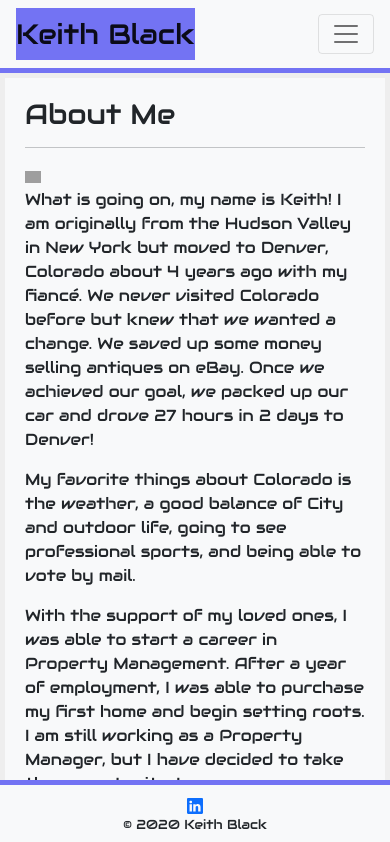
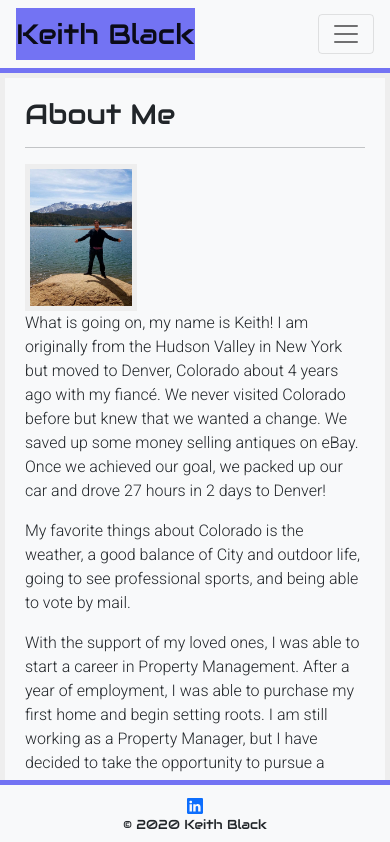
Before and after one commit to Kblack4290/React-Portfolio, a React (Create React App) app: page / in a window 390 px wide. Shown: the top 842 px of the page. Built offline with nearby package versions, Linux system fonts and the light colour scheme; grey boxes are pictures that could not be loaded.

Commit message:
about and profile styling

```diff
--- a/src/App.css
+++ b/src/App.css
@@ -13,3 +13,51 @@ body {
   background-size: cover;
 
 }
+
+.container {
+  background: #f8f9fa;
+  margin-top: 100px;
+  margin-bottom: 20px;
+  padding: 20px;
+  border: #eeeeee 5px solid;
+}
+
+.about-content {
+  font-family: Roboto;
+
+}
+
+#about-img {
+  border: #eeeeee solid 5px;
+  margin-right: 20px;
+  float: left;
+  width: 33%;
+}
+
+
+/* About */
+
+@media screen and (max-width:425px) {
+
+  #about-img {
+      float: none;
+  }
+
+  html,
+  Body {
+      background-image: none;
+  }
+
+  .container {
+
+      margin-top: 0;
+  }
+}
+
+@media screen and (max-width: 320px) {
+
+  img {
+      display: none;
+  }
+
+}
--- a/src/components/Navbar/index.js
+++ b/src/components/Navbar/index.js
@@ -27,8 +27,8 @@ const Navbar = () => {
                                 Contact
                             </Link>
                     </li>
-                    <li class="nav-item active">
-                    <a class="nav-link" href="images/KBlack_DEV_Resume.pdf" download="Kblack_Resume"> Resume
+                    <li className="nav-item active">
+                    <a className="nav-link" href="images/KBlack_DEV_Resume.pdf" download="Kblack_Resume"> Resume
                         <span><img src="images/Download icon.png" alt="download icon"  /></span></a>
                 </li>
                 </ul>
--- a/src/components/PortfolioCard/index.js
+++ b/src/components/PortfolioCard/index.js
@@ -8,12 +8,12 @@ const Card = (props) => {
 
                 <div className="col-xs-12 col-sm-12 col-md-6 col-lg-4">
                     <div className="card" style={{width: "18rem"}}>
-                        <img src={props.image} class="card-img-top" alt=" haggle screenshot" />
+                        <img src={props.image} className="card-img-top" alt=" haggle screenshot" />
                         <div className="card-body">
                             <h5 className="card-title">{props.title}</h5>
                             <hr></hr>
-                            <a href= {props.githubUrl} class="btn btn-primary" target="_blank">Repository</a>
-                            <a href= {props.projectUrl} class="btn btn-primary" target="_blank">{props.title}</a>
+                            <a href= {props.githubUrl} className="btn btn-primary" target="_blank">Repository</a>
+                            <a href= {props.projectUrl} className="btn btn-primary" target="_blank">{props.title}</a>
                         </div>
                     </div>
                 </div>
--- a/src/pages/About.js
+++ b/src/pages/About.js
@@ -1,4 +1,5 @@
 import React from 'react'
+import PikesPeak from '../assets/images/Peaks.jpg'
 
 const About = () => {
     return (
@@ -8,8 +9,8 @@ const About = () => {
                     <h1 className="header"> About Me</h1>
                     <hr></hr>
 
-                    <div class="content">
-                        <img src="images/Pikes Peak 300x400.jpg" alt="At Pikes Peak Colorado" id="about-img" />
+                    <div className="about-content">
+                        <img src={PikesPeak} alt="At Pikes Peak Colorado" id="about-img" />
 
                         <p>What is going on, my name is Keith! I am originally from the Hudson Valley in New York but moved to
                         Denver, Colorado about 4 years ago with my fiancé. We never visited Colorado before but knew that we
--- a/src/pages/Contact.js
+++ b/src/pages/Contact.js
@@ -2,45 +2,45 @@ import React from 'react'
 
 const Contact = () => {
     return (
-        <div class="container">
-            <div class="row">
+        <div className="container">
+            <div className="row">
                 <h1>Contact</h1>
             </div>
             <hr></hr>
-                <div class="row">
-                    <div class="col-sm-6">
-                        <form class="content">
-                            <div class="input-group">
-                                <div class="first-name">
+                <div className="row">
+                    <div className="col-sm-6">
+                        <form className="content">
+                            <div className="input-group">
+                                <div className="first-name">
                                     <label for="fname"><strong>First Name</strong></label>
-                                    <input type="text" aria-label="First name" class="form-control" placeholder="First Name"/>
+                                    <input type="text" aria-label="First name" className="form-control" placeholder="First Name"/>
                         </div>
-                                    <div class="last-name">
+                                    <div className="last-name">
                                         <label for="lname"><strong>Last Name</strong></label>
-                                        <input type="text" aria-label="Last name" class="form-control" placeholder="Last Name"/>
+                                        <input type="text" aria-label="Last name" className="form-control" placeholder="Last Name"/>
                         </div>
                                     </div>
-                                    <div class="form-group">
+                                    <div className="form-group">
                                         <label for="exampleInputEmail1"><strong>Email Address</strong></label>
-                                        <input type="email" class="form-control" id="exampleInputEmail1" aria-describedby="emailHelp"
+                                        <input type="email" className="form-control" id="exampleInputEmail1" aria-describedby="emailHelp"
                                             placeholder="Your Email"/>
-                                            <small id="emailHelp" class="form-text text-muted">We'll never share your email with anyone
+                                            <small id="emailHelp" className="form-text text-muted">We'll never share your email with anyone
                             else.</small>
                     </div>
-                                        <div class="input-group">
+                                        <div className="input-group">
 
-                                            <label for="exampleFormControlTextarea1" class="form-label"><strong>Message</strong></label>
+                                            <label for="exampleFormControlTextarea1" className="form-label"><strong>Message</strong></label>
 
-                                            <textarea class="form-control" aria-label="With textarea"
+                                            <textarea className="form-control" aria-label="With textarea"
                                                 placeholder="Enter Message Here!"></textarea>
                                         </div>
-                                        <div class="submit">
-                                            <button type="submit" class="btn btn-primary">Submit</button>
+                                        <div className="submit">
+                                            <button type="submit" className="btn btn-primary">Submit</button>
                                         </div>
                 </form>
                                 </div>
-                                <div class="col-sm-6">
-                                    <img src="images/Telescope-donald-giannatti.jpg" class="rounded" id="contact-img" alt=""/>
+                                <div className="col-sm-6">
+                                    <img src="images/Telescope-donald-giannatti.jpg" className="rounded" id="contact-img" alt=""/>
             </div>
                                 </div>
                             </div>
```
